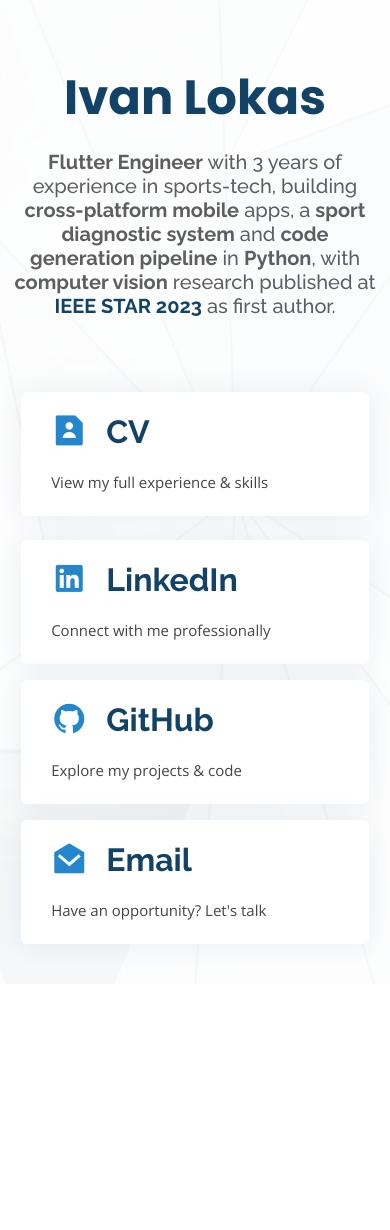
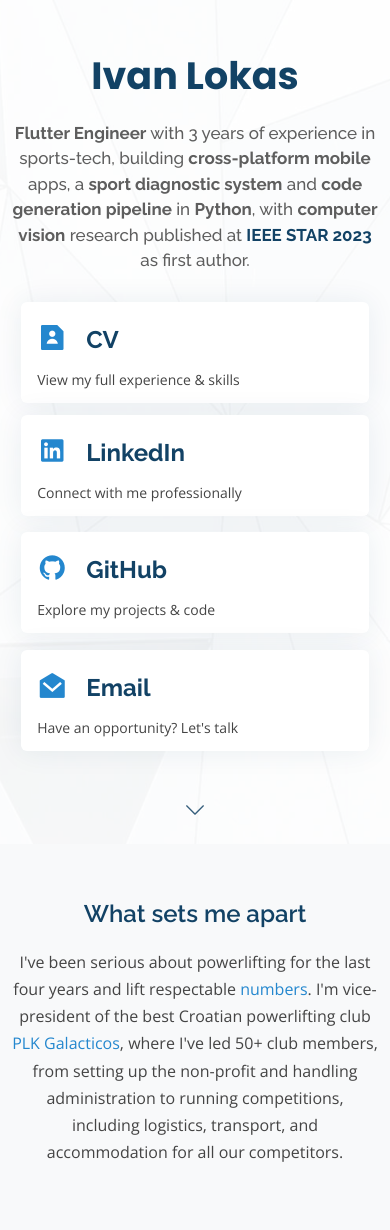
Before and after one commit to ivanlokas/ivanlokas.github.io, a plain HTML site: page index.html in a window 390 px wide. Before the commit the page ends 984 px from the top, so only its background shows below. Drawn offline with nearby package versions, Linux system fonts and the light colour scheme.

Commit message:
Add additional info

```diff
--- a/assets/css/style.css
+++ b/assets/css/style.css
@@ -95,11 +95,13 @@ h6 {
 
 #hero {
     width: 100%;
-    height: 100vh;
+    min-height: 100vh;
+    min-height: 100dvh;
     position: relative;
     background: url("../img/hero-bg.jpg") top center;
     background-size: cover;
-    position: relative;
+    display: flex;
+    align-items: center;
 }
 
 #hero:before {
@@ -113,7 +115,8 @@ h6 {
 }
 
 #hero .container {
-    padding-top: 80px;
+    padding-top: 40px;
+    padding-bottom: 40px;
 }
 
 #hero h1 {
@@ -150,7 +153,7 @@ h6 {
 }
 
 #hero .icon-boxes {
-    margin-top: 50px;
+    margin-top: 24px;
 }
 
 #hero .icon-box {
@@ -214,6 +217,32 @@ h6 {
     color: #2487ce;
 }
 
+.scroll-indicator {
+    position: absolute;
+    bottom: 24px;
+    left: 50%;
+    transform: translateX(-50%);
+    display: flex;
+    align-items: center;
+    justify-content: center;
+    color: #124265;
+    opacity: 0.85;
+    animation: scroll-bounce 2s ease-in-out infinite;
+}
+
+.scroll-indicator i {
+    font-size: 24px;
+}
+
+@keyframes scroll-bounce {
+    0%, 100% {
+        transform: translateX(-50%) translateY(0);
+    }
+    50% {
+        transform: translateX(-50%) translateY(6px);
+    }
+}
+
 @media (min-width: 1024px) {
     #hero {
         background-attachment: fixed;
@@ -221,27 +250,141 @@ h6 {
 }
 
 @media (max-height: 800px) {
-    #hero {
-        height: auto;
+    #hero .container {
+        padding-top: 24px;
+        padding-bottom: 24px;
     }
 
     #hero .icon-boxes {
-        margin-top: 20px;
+        margin-top: 16px;
+    }
+
+    #hero h1 {
+        font-size: 40px;
+        line-height: 1.2;
+    }
+
+    #hero h2 {
+        font-size: 18px;
+        line-height: 1.4;
+        padding-top: 12px !important;
+        padding-bottom: 12px !important;
+    }
+
+    #hero .icon-box {
+        padding: 8px 16px 12px 16px;
+    }
+
+    #hero .icon-box .title {
+        font-size: 24px;
+        margin-bottom: 8px;
+    }
+
+    #hero .icon-box .description {
+        font-size: 13px;
+        line-height: 1.4;
     }
 }
 
 @media (max-width: 992px) {
-    #hero {
-        height: auto;
+    #hero h1 {
+        font-size: 40px;
+        line-height: 1.2;
+    }
+
+    #hero h2 {
+        font-size: 18px;
+        line-height: 1.45;
+    }
+
+}
+
+@media (max-width: 768px) {
+    #hero .container {
+        padding-top: 24px;
+        padding-bottom: 24px;
     }
 
     #hero h1 {
-        font-size: 48px;
-        line-height: 36px;
+        font-size: 38px;
+        line-height: 1.2;
     }
 
     #hero h2 {
-        font-size: 20px;
-        line-height: 24px;
+        font-size: 17px;
+        line-height: 1.5;
+        padding-top: 12px !important;
+        padding-bottom: 12px !important;
+    }
+
+    #hero .icon-boxes {
+        margin-top: 16px;
+    }
+
+    #hero .icon-boxes .mb-4 {
+        margin-bottom: 0.75rem !important;
+    }
+
+    #hero .icon-box {
+        padding: 10px 16px 14px 16px;
+    }
+
+    #hero .icon-box .title {
+        font-size: 24px;
+    }
+
+    #hero .icon-box .description {
+        font-size: 14px;
+        line-height: 1.4;
+    }
+
+    .scroll-indicator {
+        bottom: 20px;
+    }
+
+    .scroll-indicator i {
+        font-size: 22px;
+    }
+
+    #hero .icon-box .icon {
+        font-size: 30px;
+        margin-bottom: 10px;
     }
 }
+
+/* Footer */
+.footer {
+    padding: 80px 0;
+    background: #f8f9fa;
+}
+
+.footer .footer-title {
+    font-size: 28px;
+    font-weight: 600;
+    color: #124265;
+    margin-bottom: 24px;
+}
+
+.footer .footer-text {
+    font-size: 16px;
+    line-height: 1.7;
+    color: #444444;
+    margin: 0;
+}
+
+@media (max-width: 768px) {
+    .footer {
+        padding: 56px 0 64px;
+        padding-bottom: max(64px, env(safe-area-inset-bottom));
+    }
+
+    .footer .footer-title {
+        font-size: 24px;
+        margin-bottom: 20px;
+    }
+
+    .footer .footer-text {
+        font-size: 16px;
+        line-height: 1.7;
+    }
+}
--- a/index.html
+++ b/index.html
@@ -31,19 +31,22 @@
     <link href="assets/vendor/remixicon/remixicon.css" rel="stylesheet">
     <link href="assets/vendor/swiper/swiper-bundle.min.css" rel="stylesheet">
 
-    <link href="assets/css/style.css" rel="stylesheet">
+    <link href="assets/css/style.css?v=2" rel="stylesheet">
 </head>
 
 <body>
+<div class="page-wrapper">
     <section id="hero" class="d-flex align-items-center">
         <div class="container position-relative" data-aos="fade-up" data-aos-delay="100">
             <div class="row justify-content-center">
                 <div class="col-xl-10 col-lg-10 text-center">
                     <h1>Ivan Lokas</h1>
-                <h2 class="pt-4 pb-4"><b>Flutter Engineer</b> with 3 years of experience in sports-tech, building <b>cross-platform
+                    <h2 class="pt-4 pb-2"><b>Flutter Engineer</b> with 3 years of experience in sports-tech, building
+                        <b>cross-platform
                             mobile</b> apps, a <b>sport diagnostic system</b> and <b>code generation pipeline</b> in
                         <b>Python</b>, with <b>computer vision</b> research published at <b><a
-                            href="https://ieeexplore.ieee.org/document/10302669" target="_blank" style="color: #124265">IEEE
+                                href="https://ieeexplore.ieee.org/document/10302669" target="_blank"
+                                style="color: #124265">IEEE
                             STAR
                             2023</a></b> as first author.</h2>
                 </div>
@@ -90,7 +93,7 @@
                 <div class="col-md-12 col-lg-3 d-flex align-items-stretch mb-3 mb-lg-0" data-aos="zoom-in"
                      data-aos-delay="400">
                     <div class="icon-box">
-                    <a href=mailto:"ivanlokas3@gmail.com">
+                        <a href="mailto:ivanlokas3@gmail.com">
                             <div class="icon"><i class="ri-mail-open-fill"></i></div>
                             <h4 class="title">
                                 Email
@@ -104,11 +107,30 @@
 
             </div>
         </div>
+        <div class="scroll-indicator" aria-hidden="true">
+            <i class="bi bi-chevron-down"></i>
+        </div>
     </section>
 
+    <footer id="footer" class="footer">
+        <div class="container" data-aos="fade-up">
+            <div class="row justify-content-center">
+                <div class="col-xl-8 col-lg-9 text-center">
+                    <h2 class="footer-title">What sets me apart</h2>
+                    <p class="footer-text">I've been serious about powerlifting for the last four years and lift
+                        respectable <a href="https://www.openipf.org/u/ivanlokas" target="_blank">numbers</a>. I'm
+                        vice-president of the best Croatian powerlifting club <a href="https://plkgalacticos.hr"
+                                                                                 target="_blank">PLK Galacticos</a>,
+                        where I've led 50+ club members, from setting up the non-profit and handling administration to
+                        running
+                        competitions, including logistics, transport, and accommodation for all our competitors.</p>
+                </div>
+            </div>
+        </div>
+    </footer>
+</div>
+
 <div id="preloader"></div>
-<a href="#" class="back-to-top d-flex align-items-center justify-content-center"><i
-        class="bi bi-arrow-up-short"></i></a>
 
 <script src="assets/vendor/purecounter/purecounter_vanilla.js"></script>
 <script src="assets/vendor/aos/aos.js"></script>
```
Lines whose indentation alone changed are shown as unchanged.
